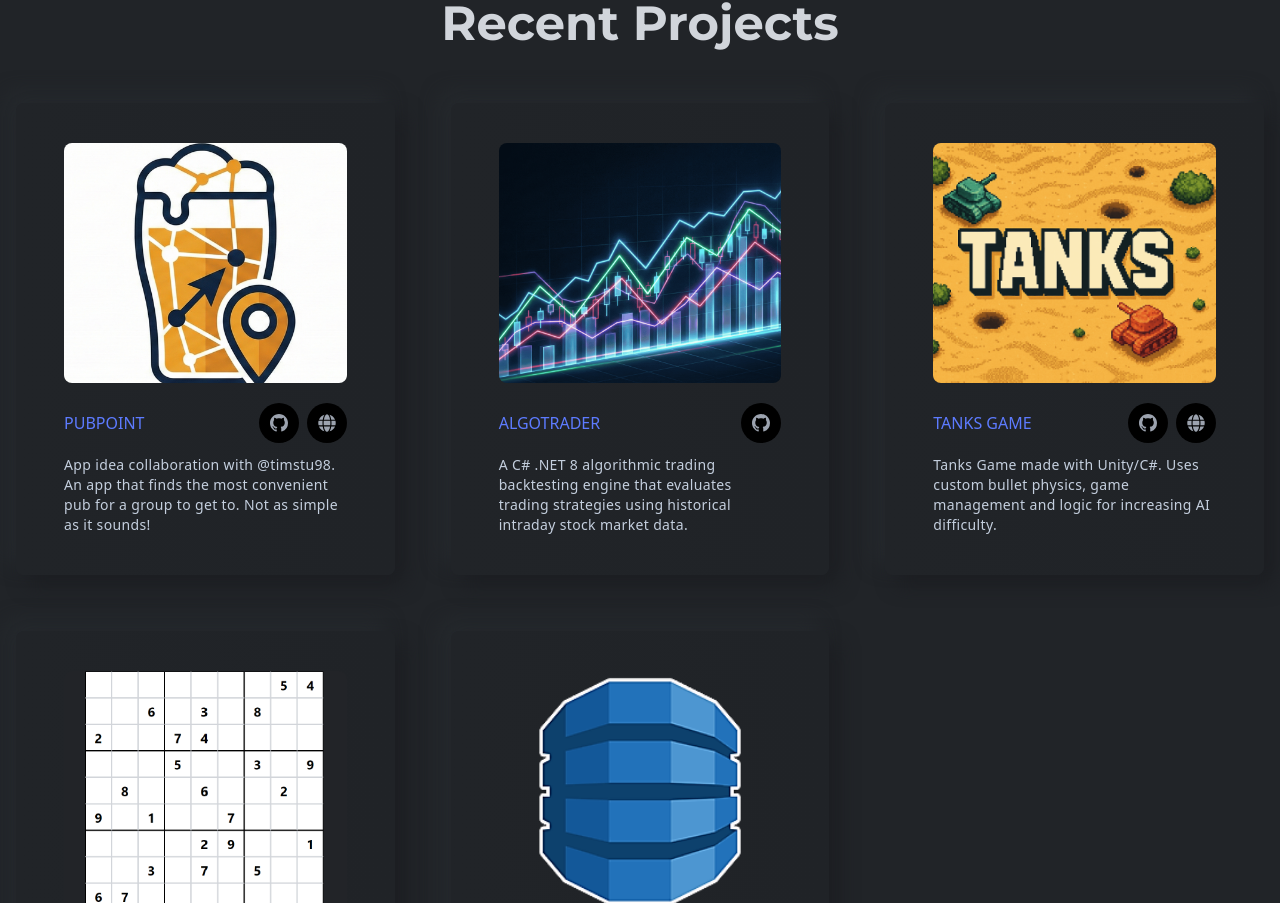
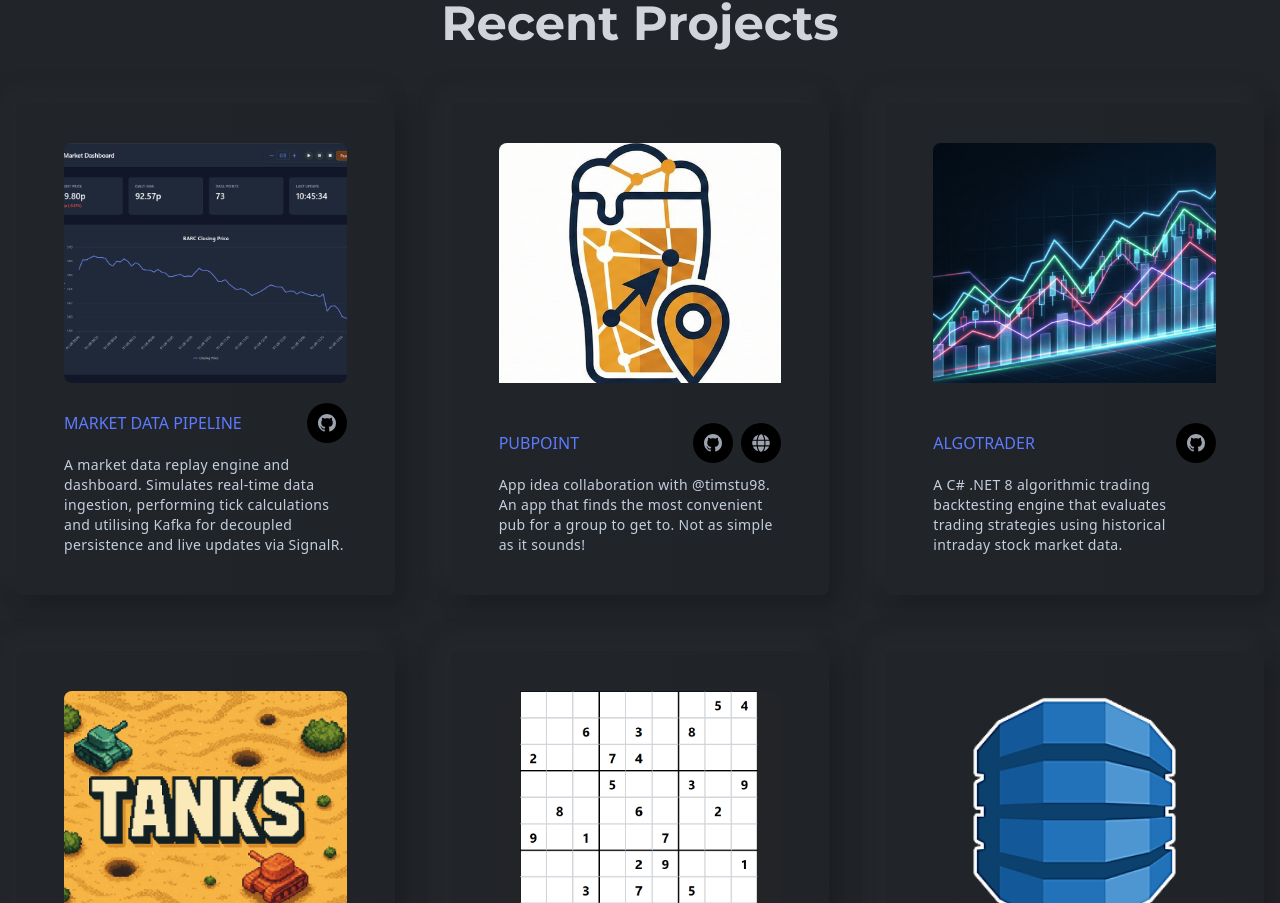
Before and after one commit to timviney/Portfolio, a React (Create React App) app: page / in a window 1280 px wide. Shown: the part 1655-2558 px from the top of the page. Built offline with nearby package versions, Linux system fonts and the light colour scheme; no server answers.

Commit message:
add market data project

```diff
--- a/src/assets/index.js
+++ b/src/assets/index.js
@@ -6,6 +6,7 @@ import projectDataAccess from "./images/projects/dataaccess.png";
 import projectTanks from "./images/projects/tanks.png";
 import projectAlgotrader from "./images/projects/algotrader.png";
 import projectPubPoint from "./images/projects/pubPoint.png";
+import projectMarketData from "./images/projects/marketdata.png";
 import contactImg from "./images/contact/contactImg.png";
 import pubPointPic1 from "./images/pubpoint/pic1.png";
 import pubPointPic2 from "./images/pubpoint/pic2.png";
@@ -29,6 +30,7 @@ export {
   projectTanks,
   projectAlgotrader,
   projectPubPoint,
+  projectMarketData,
   contactImg,
   cartoonMe,
   pubPointGallery
--- a/src/components/projects/Projects.js
+++ b/src/components/projects/Projects.js
@@ -1,6 +1,6 @@
 import React from 'react'
 import Title from '../layouts/Title'
-import { projectSudoku, projectDataAccess, projectTanks, projectAlgotrader, projectPubPoint } from "../../assets/index";
+import { projectSudoku, projectDataAccess, projectTanks, projectAlgotrader, projectPubPoint, projectMarketData } from "../../assets/index";
 import ProjectsCard from './ProjectsCard';
 
 const Projects = () => {
@@ -16,6 +16,12 @@ const Projects = () => {
         />
       </div>
       <div className="grid grid-cols-1 md:grid-cols-2 xl:grid-cols-3 gap-6 xl:gap-14">
+        <ProjectsCard
+          title="Market Data Pipeline"
+          des="A market data replay engine and dashboard. Simulates real-time data ingestion, performing tick calculations and utilising Kafka for decoupled persistence and live updates via SignalR."
+          src={projectMarketData}
+          githubRepo={"https://github.com/timviney/MarketDataPipeline"}
+        />
         <ProjectsCard
           title="PubPoint"
           des="App idea collaboration with @timstu98. An app that finds the most convenient pub for a group to get to. Not as simple as it sounds!"
--- a/src/components/projects/ProjectsCard.js
+++ b/src/components/projects/ProjectsCard.js
@@ -27,6 +27,7 @@ const ProjectsCard = ({ title, des, src, githubRepo, sitePage }) => {
   const handleSiteLink = () => {
     if (sitePage) {
       navigate("/" + sitePage);
+      scrollToTop();
     }
   }
 
```
Also changed, not shown: src/assets/images/projects/marketdata.png (added).
